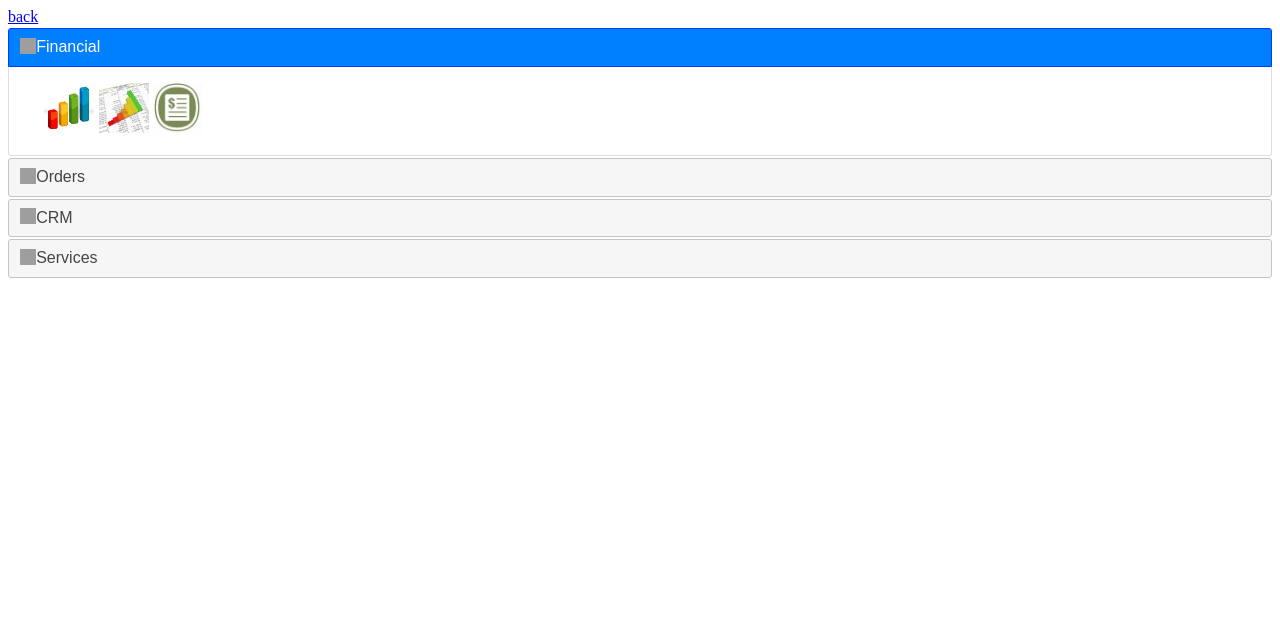
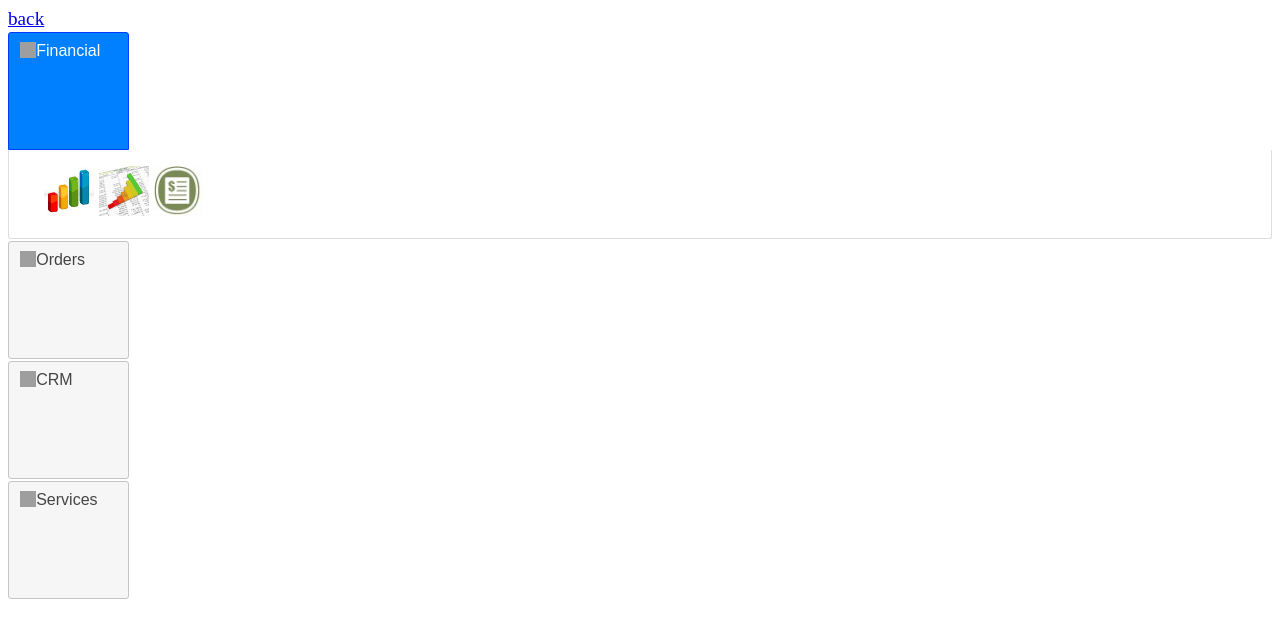
Before and after one commit to pankajongit/mscube, a plain HTML site: page MSCube/MSCube/app/appstore.htm in a window 1280 px wide. Drawn offline with nearby package versions, Linux system fonts and the light colour scheme; grey boxes are pictures that could not be loaded.

Commit message:
appstore

```diff
--- a/MSCube/MSCube/app/appstore.htm
+++ b/MSCube/MSCube/app/appstore.htm
@@ -23,13 +23,18 @@
 			width:50px;
 			height:50px;
 		}
+		.appstoretag{
+			width:100px;
+			height:100px;
+			font-size:larger;
+		}
 		</style>
 </head>
 <body>
- <a  href="#" onclick="goback();">back</a>
+ <a  class="appstoretag" href="#" onclick="goback();">back</a>
 
 <div id="accordion">
-  <h3>Financial</h3>
+  <h3 class="appstoretag">Financial</h3>
 
   <div>
 	<img  class="appstorecontent" src="../img/AppStore/stats.jpg"></img>
@@ -37,19 +42,19 @@
 	<img  class="appstorecontent" src="../img/AppStore/position.jpg"></img>
   </div>
 
-  <h3>Orders</h3>
+  <h3 class="appstoretag">Orders</h3>
   <div>
     <img  class="appstorecontent" src="../img/AppStore/buy.jpg"></img>
 	<img  class="appstorecontent" src="../img/AppStore/sell.jpg"></img>
 	<img  class="appstorecontent" src="../img/AppStore/stats.jpg"></img>
   </div>
-  <h3>CRM</h3>
+  <h3 class="appstoretag">CRM</h3>
   <div>
     <img  class="appstorecontent" src="../img/AppStore/addContact.png"></img>
 	<img  class="appstorecontent" src="../img/AppStore/calendar.png"></img>
 	<img  class="appstorecontent" src="../img/AppStore/task.png"></img>
   </div>
-  <h3>Services</h3>
+  <h3 class="appstoretag">Services</h3>
   <div>
     <p>
 	apps under services
```
Also changed, not shown: 1 other file.
